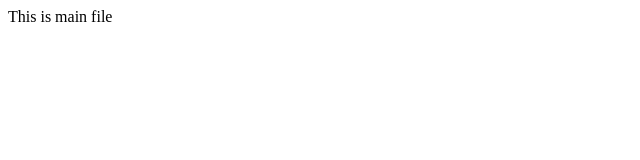
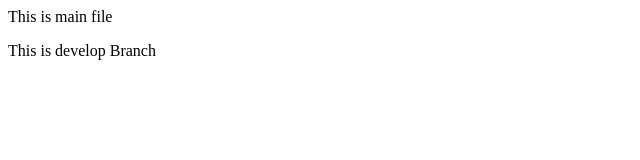
Before and after one commit to YeshaRathod/git_practical, a plain HTML site: page index.html in a window 1280 px wide. Shown: the whole page, without its empty margins (0-640 px from the left). Drawn offline with Linux system fonts and the light colour scheme.

Commit message:
develop branch made

```diff
--- a/index.html
+++ b/index.html
@@ -1 +1,2 @@
 <p>This is main file</p>
+<p>This is develop Branch</p>
```
